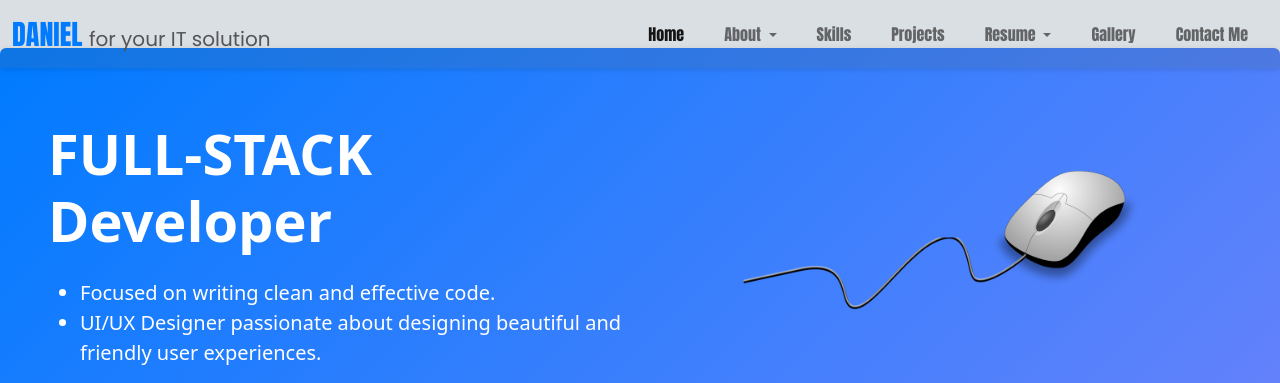
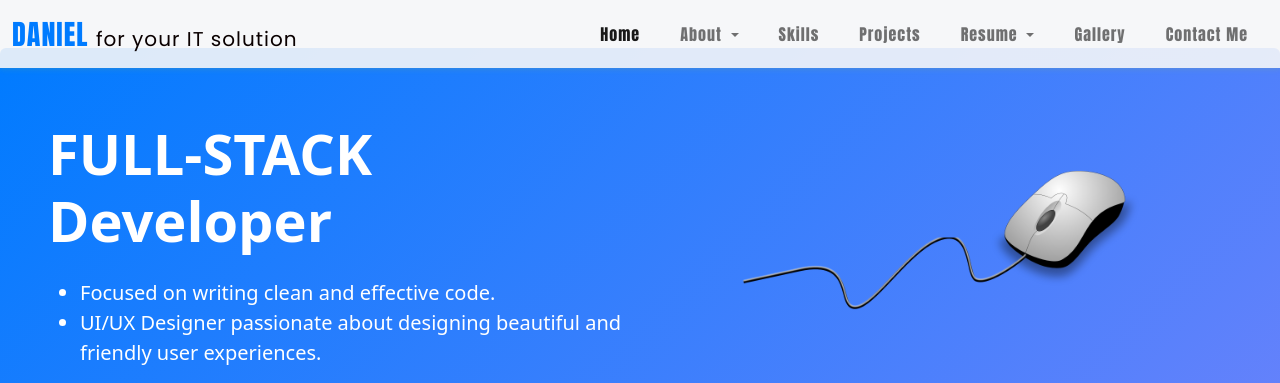
Before and after one commit to Danilegend/portfolio, a plain HTML site: page index.html in a window 1280 px wide. Shown: the top 383 px of the page. Drawn offline with nearby package versions, Linux system fonts and the light colour scheme; a script that the page names is missing.

Commit message:
nav correction

```diff
--- a/index.html
+++ b/index.html
@@ -19,11 +19,11 @@
 
 <!-- Nav Section -->
 <section>
-  <nav class="navbar navbar-expand-lg fixed-top " style="background-color: rgba(72, 96, 121, 0.2); box-shadow: 0 2px 5px rgba(0, 0, 0, 0.1);">
+  <nav class="navbar navbar-expand-lg fixed-top " style="background-color: rgba(246, 247, 249, 0.9); box-shadow: 0 2px 5px rgba(190, 236, 5, 0.1);">
     <div class="container-fluid">
       <!-- Logo/Brand -->
-      <a class="navbar-brand" href="#" style="font-family: 'Anton', sans-serif; font-size: 28px; color: #007bff;">
-        DANIEL <span style="font-family: 'Poppins', sans-serif; font-size: 20px; color: #555;">for your IT solution</span>
+      <a class="navbar-brand" href="#" style="font-family: 'Anton', sans-serif; font-size: 28px; color: #007bff;letter-spacing: 1px;">
+        DANIEL <span style="font-family: 'Poppins', sans-serif; font-size: 20px; color: #0a0000;">for your IT solution</span>
       </a>
 
       <!-- Toggler for mobile view -->
@@ -35,24 +35,24 @@
       <div class="collapse navbar-collapse" id="navbarSupportedContent">
         <ul class="navbar-nav ms-auto mb-2 mb-lg-0" style="font-family: 'Poppins', sans-serif; font-size: 16px;">
           <li class="nav-item">
-            <a class="nav-link active" href="#about" style="padding: 10px 20px; transition: color 0.3s;">Home</a>
+            <a class="nav-link active" href="#about" style="padding: 10px 20px; transition: color 0.3s;letter-spacing: 1px;">Home</a>
           </li>
           <li class="nav-item dropdown">
-            <a class="nav-link dropdown-toggle" href="#home2" role="button" data-bs-toggle="dropdown" aria-expanded="false" style="padding: 10px 20px; transition: color 0.3s;">
+            <a class="nav-link dropdown-toggle" href="#home2" role="button" data-bs-toggle="dropdown" aria-expanded="false" style="padding: 10px 20px; transition: color 0.3s;letter-spacing: 1px;">
               About
             </a>
             <ul class="dropdown-menu">
-              <li><a class="dropdown-item" href="#home2">Education</a></li>
+              <li><a class="dropdown-item" href="#home2" style="letter-spacing: 1px">Education</a></li>
             </ul>
           </li>
           <li class="nav-item">
-            <a class="nav-link" href="#Skills" style="padding: 10px 20px; transition: color 0.3s;">Skills</a>
+            <a class="nav-link" href="#Skills" style="padding: 10px 20px; transition: color 0.3s;letter-spacing: 1px;">Skills</a>
           </li>
           <li class="nav-item">
-            <a class="nav-link" href="#projects" style="padding: 10px 20px; transition: color 0.3s;">Projects</a>
+            <a class="nav-link" href="#projects" style="padding: 10px 20px; transition: color 0.3s;letter-spacing: 1px;">Projects</a>
           </li>
           <li class="nav-item dropdown">
-            <a class="nav-link dropdown-toggle" href="#resume" role="button" data-bs-toggle="dropdown" aria-expanded="false" style="padding: 10px 20px; transition: color 0.3s;">
+            <a class="nav-link dropdown-toggle" href="#resume" role="button" data-bs-toggle="dropdown" aria-expanded="false" style="padding: 10px 20px; transition: color 0.3s;letter-spacing: 1px;">
               Resume
             </a>
             <ul class="dropdown-menu">
@@ -63,10 +63,10 @@
             </ul>
           </li>
           <li class="nav-item">
-            <a class="nav-link" href="#gallery" style="padding: 10px 20px; transition: color 0.3s;">Gallery</a>
+            <a class="nav-link" href="#gallery" style="padding: 10px 20px; transition: color 0.3s;letter-spacing: 1px;">Gallery</a>
           </li>
           <li class="nav-item">
-            <a class="nav-link" href="#contact" style="padding: 10px 20px; transition: color 0.3s;">Contact Me</a>
+            <a class="nav-link" href="#contact" style="padding: 10px 20px; transition: color 0.3s;letter-spacing: 1px;">Contact Me</a>
           </li>
         </ul>
       </div>
```
